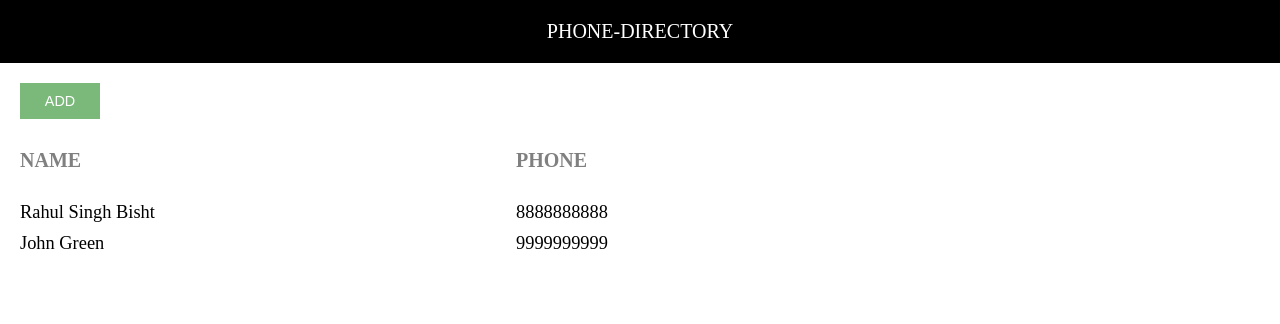
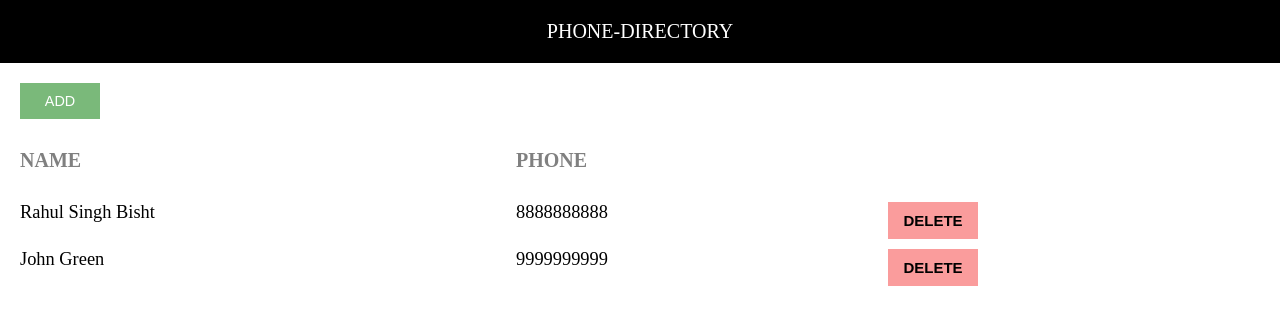
Before and after one commit to rahulsinghbisht-13/phone-directory, a React (Create React App) app: page / in a window 1280 px wide. Shown: the top 324 px of the page. Built offline with nearby package versions, Linux system fonts and the light colour scheme.

Commit message:
Added 'Delete' Button

```diff
--- a/src/App.css
+++ b/src/App.css
@@ -48,3 +48,14 @@
     text-transform: uppercase;
     font-size: 20px;
 }
+
+#delete {
+    padding: 10px;
+    width: 90px;
+    background-color: #fa9c9c;
+    border: none;
+    text-transform: uppercase;
+    font-weight: bold;
+    font-size: 15px;
+    cursor: pointer;
+}
--- a/src/App.js
+++ b/src/App.js
@@ -30,6 +30,7 @@ function App() {
             return <div key={sub.id} className="grid-container">
             <span className="grid-item">{sub.name}</span>
             <span className="grid-item">{sub.phone}</span>
+            <button id="delete">Delete</button>
             </div>
           })
         }
```
